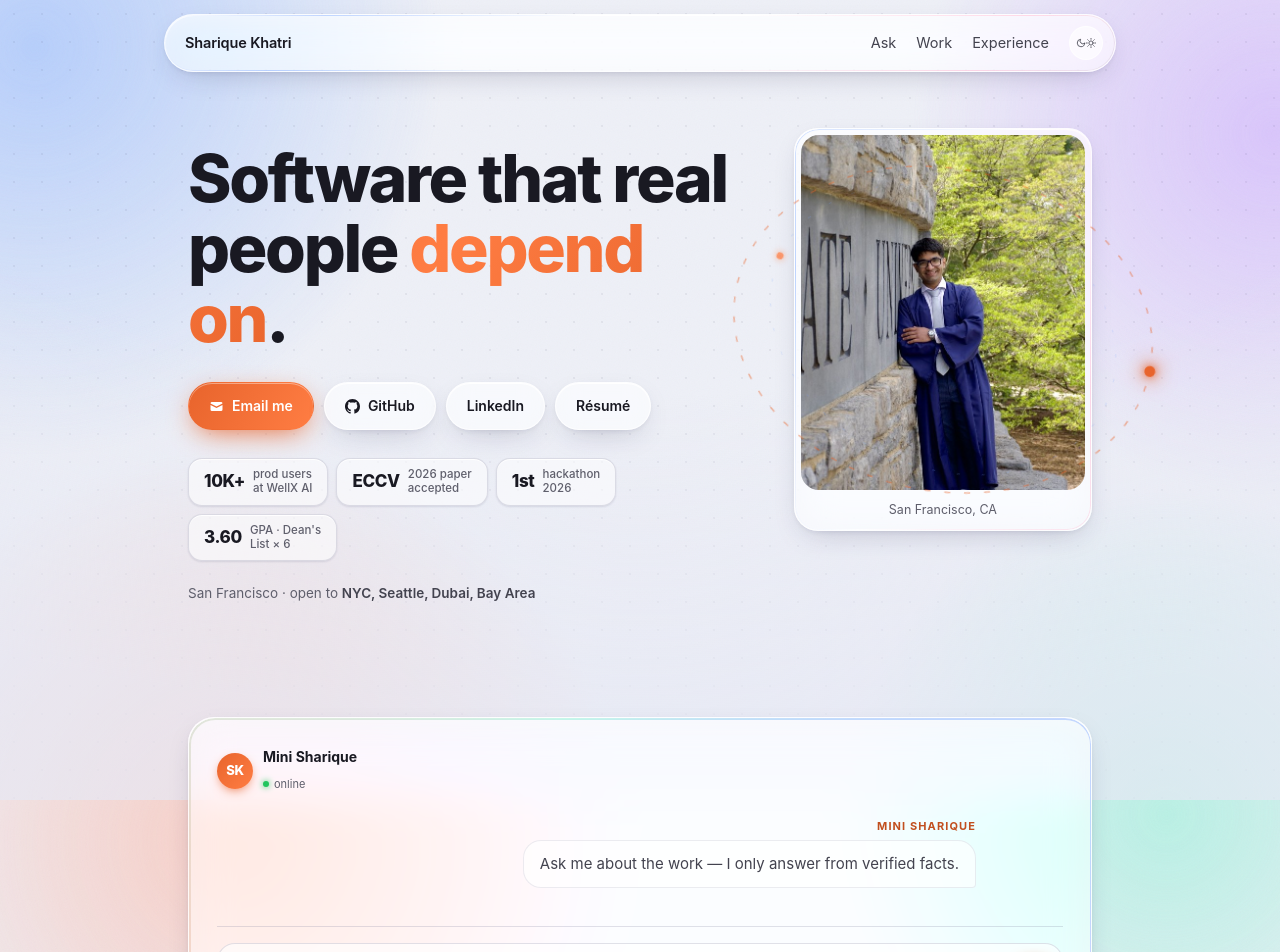
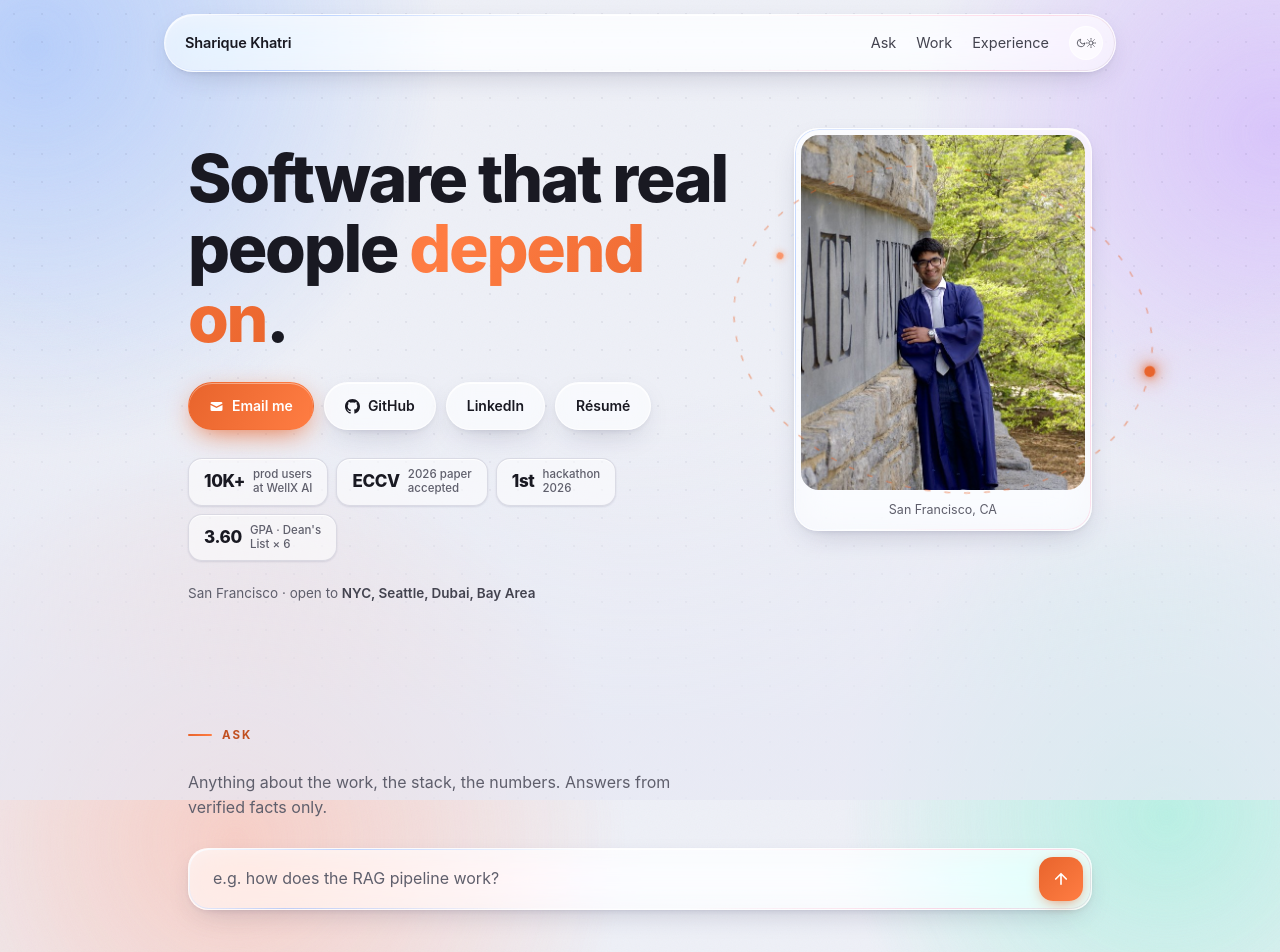
Before and after one commit to sharique2004/Flask-Website, a React (Vite) app in the folder artifacts/portfolio/: page / in a window 1280 px wide. Shown: the top 952 px of the page. Built offline with nearby package versions, Linux system fonts and the light colour scheme.

Commit message:
Refactor AskPanel component and simplify site styling
Replit-Commit-Author: Agent

```diff
--- a/artifacts/portfolio/public/site.css
+++ b/artifacts/portfolio/public/site.css
@@ -546,93 +546,53 @@ h1 .a{
 .pill[data-b=c]{--brand:var(--brand-c)}
 .pill[data-b=next],.pill[data-b=ollama]{--brand:var(--ink)}
 
-/* ============ CHAT CARD ============ */
-.chat{border-radius:26px;padding:28px 28px 22px}
-.chat::before{
-  padding:1.5px;
-  background:conic-gradient(from var(--angle),
-    var(--aurora-1),var(--aurora-2),var(--aurora-3),var(--aurora-4),var(--aurora-1));
-  opacity:.5;animation:spin 10s linear infinite;transition:opacity .3s;
+/* ============ ASK PANEL ============ */
+.ask-section{padding-bottom:8px}
+.ask-sub{
+  font-size:16px;color:var(--ink-3);margin:8px 0 28px;max-width:52ch;line-height:1.55;
 }
-.chat:focus-within::before{
-  opacity:1;animation-duration:3.5s;
-  background:conic-gradient(from var(--angle),
-    var(--accent),var(--aurora-2),var(--accent-2),var(--aurora-1),var(--accent));
+.ask-form{width:100%}
+.ask-bar{
+  display:flex;align-items:center;gap:10px;
+  border-radius:999px;padding:8px 8px 8px 24px;
+  border-radius:20px;
 }
-.chat:focus-within{box-shadow:var(--glass-shadow),0 0 40px -18px var(--accent)}
-
-.chat-header{display:flex;align-items:center;gap:10px;margin-bottom:20px}
-.chat-avatar{
-  width:36px;height:36px;border-radius:50%;flex:none;
-  background:linear-gradient(135deg,var(--accent),var(--accent-2));
-  display:flex;align-items:center;justify-content:center;
-  font-size:13px;font-weight:800;color:#fff;letter-spacing:-0.02em;
-  box-shadow:0 4px 12px -4px var(--accent);
+.ask-bar:focus-within{
+  box-shadow:var(--glass-shadow),0 0 0 3px var(--accent-soft),0 0 28px -10px var(--accent-glow);
+  border-color:color-mix(in srgb,var(--accent) 50%,var(--glass-brd));
 }
-.chat-title{font-size:14px;font-weight:700;color:var(--ink)}
-.chat-online{
-  display:inline-flex;align-items:center;gap:5px;
-  font-size:11px;color:var(--ink-3);
+.ask-bar input{
+  flex:1;background:none;border:0;outline:0;color:var(--ink);
+  caret-color:var(--accent);font:inherit;font-size:16px;min-width:0;
+  padding:6px 0;
 }
-.chat-online::before{
-  content:"";display:block;width:6px;height:6px;border-radius:50%;
-  background:#22c55e;box-shadow:0 0 6px #22c55e;
-}
-
-.chat-log{max-height:400px;overflow-y:auto;font-size:15px;padding:2px 2px 18px}
-.msg{margin-bottom:16px;max-width:80ch}
-.msg .who{font-size:11px;letter-spacing:0.1em;text-transform:uppercase;font-weight:700;color:var(--ink-3);display:block;margin-bottom:5px}
-.msg.me .who{color:var(--accent-deep)}
-
-/* message bubbles */
-.msg.me{display:flex;flex-direction:column;align-items:flex-end}
-.msg.me .txt{
-  background:var(--glass-2);border:1px solid var(--glass-brd-2);
-  border-radius:18px 18px 4px 18px;padding:11px 16px;
-  color:var(--ink-2);
-}
-.msg:not(.me) .txt{
-  display:inline-block;
-  background:var(--accent-soft);border:1px solid color-mix(in srgb,var(--accent) 20%,transparent);
-  border-radius:4px 18px 18px 18px;padding:11px 16px;color:var(--ink);
-}
-.msg.thinking .txt{color:var(--faint)}
-.msg .txt p{margin:0 0 7px}
-.msg .txt p:last-child{margin-bottom:0}
-.msg .txt ul{margin:2px 0 8px;padding-left:18px}
-.msg .txt li{margin:2px 0}
-.msg .txt strong{color:var(--ink);font-weight:700}
-
-.chat-divider{height:1px;background:var(--edge);margin:4px 0 16px;border:none}
-
-.chat-bar{
-  display:flex;gap:10px;align-items:center;border-radius:18px;
-  padding:8px 8px 8px 20px;
-  background:var(--glass-2);border:1px solid var(--input-border);
-  transition:border-color .25s,box-shadow .25s;
-}
-.chat-bar:focus-within{
-  border-color:var(--accent);
-  box-shadow:0 0 0 3px var(--accent-soft),0 0 24px -8px var(--accent-glow);
-}
-.chat-bar input{
-  flex:1;background:none;border:0;outline:0;color:var(--ink);
-  caret-color:var(--accent);font:inherit;font-size:15px;min-width:0;
-}
-.chat-bar input::placeholder{color:var(--ink-3)}
-.chat-send{
-  width:40px;height:40px;flex:none;border-radius:12px;border:0;cursor:pointer;color:#fff;
+.ask-bar input::placeholder{color:var(--ink-3)}
+.ask-send{
+  width:44px;height:44px;flex:none;border-radius:14px;border:0;cursor:pointer;color:#fff;
   display:inline-flex;align-items:center;justify-content:center;
   background:linear-gradient(135deg,var(--accent),var(--accent-2));
-  box-shadow:0 4px 14px -6px var(--accent);
-  transition:box-shadow .25s,filter .25s,transform .2s;
+  box-shadow:0 4px 16px -6px var(--accent);
+  transition:box-shadow .25s,filter .2s,transform .2s;
 }
-.chat-send:hover{transform:scale(1.06);filter:saturate(1.15)}
-.chat-send svg{width:17px;height:17px}
-.chat-bar:focus-within .chat-send{
-  box-shadow:0 0 0 3px var(--accent-soft),0 6px 18px -6px var(--accent);
+.ask-send:hover{transform:scale(1.06);filter:saturate(1.15)}
+.ask-send[aria-busy="true"]{opacity:.7}
+.ask-send svg{width:18px;height:18px}
+
+.ask-answer{
+  margin-top:20px;padding:24px 28px;border-radius:20px;
 }
-.chat-send[aria-busy="true"]{opacity:.6;pointer-events:none}
+.ask-q{
+  font-size:12px;letter-spacing:0.1em;text-transform:uppercase;font-weight:700;
+  color:var(--accent-deep);margin:0 0 14px;
+}
+.ask-body{color:var(--ink-2);font-size:15.5px;line-height:1.65}
+.ask-body p{margin:0 0 8px}
+.ask-body p:last-child{margin-bottom:0}
+.ask-body ul{margin:4px 0 10px;padding-left:20px}
+.ask-body li{margin:3px 0}
+.ask-body strong{color:var(--ink);font-weight:700}
+.ask-loading{color:var(--faint);font-size:15px;margin:0;font-style:italic}
+.ask-thinking{opacity:.7}
 
 /* ============ EXPERIENCE TIMELINE ============ */
 .timeline{
--- a/artifacts/portfolio/src/components/AskPanel.tsx
+++ b/artifacts/portfolio/src/components/AskPanel.tsx
@@ -1,16 +1,8 @@
-import { useState, useRef, useEffect } from "react";
+import { useState, useRef } from "react";
 
 interface HistoryTurn {
   role: "user" | "assistant";
   text: string;
-}
-
-interface Message {
-  who: string;
-  text: string;
-  isMe: boolean;
-  thinking?: boolean;
-  html?: string;
 }
 
 function esc(text: string): string {
@@ -41,38 +33,17 @@ function renderMarkdown(text: string): string {
 }
 
 export function AskPanel() {
-  const [messages, setMessages] = useState<Message[]>([
-    {
-      who: "Mini Sharique",
-      text: "Ask me about the work — I only answer from verified facts.",
-      isMe: true,
-    },
-  ]);
+  const [answer, setAnswer] = useState<{ q: string; html: string } | null>(null);
+  const [thinking, setThinking] = useState(false);
   const [input, setInput] = useState("");
-  const [busy, setBusy] = useState(false);
   const historyRef = useRef<HistoryTurn[]>([]);
-  const logRef = useRef<HTMLDivElement>(null);
-
-  useEffect(() => {
-    if (logRef.current) {
-      logRef.current.scrollTop = logRef.current.scrollHeight;
-    }
-  }, [messages]);
 
   async function ask(question: string) {
-    if (busy || !question.trim()) return;
-    setBusy(true);
+    if (thinking || !question.trim()) return;
     const q = question.trim();
     setInput("");
-
-    const userMsg: Message = { who: "You", text: q, isMe: false };
-    const pendingMsg: Message = {
-      who: "Mini Sharique",
-      text: "Thinking…",
-      isMe: true,
-      thinking: true,
-    };
-    setMessages((prev) => [...prev, userMsg, pendingMsg]);
+    setThinking(true);
+    setAnswer({ q, html: "" }); // show thinking state
 
     try {
       const res = await fetch("/api/ask", {
@@ -88,118 +59,83 @@ export function AskPanel() {
         data.answer ||
         "No answer returned. Email sharique.khatri@gmail.com instead.";
 
-      setMessages((prev) =>
-        prev.map((m, i) =>
-          i === prev.length - 1
-            ? {
-                who: "Mini Sharique",
-                text: reply,
-                isMe: true,
-                html: renderMarkdown(reply),
-              }
-            : m
-        )
-      );
+      setAnswer({ q, html: renderMarkdown(reply) });
       historyRef.current = [
         ...historyRef.current,
         { role: "user", text: q },
         { role: "assistant", text: reply },
       ];
     } catch {
-      setMessages((prev) =>
-        prev.map((m, i) =>
-          i === prev.length - 1
-            ? {
-                who: "Mini Sharique",
-                text: "Something went wrong. Reach out at sharique.khatri@gmail.com.",
-                isMe: true,
-              }
-            : m
-        )
-      );
+      setAnswer({
+        q,
+        html: "<p>Something went wrong. Reach out at sharique.khatri@gmail.com.</p>",
+      });
     } finally {
-      setBusy(false);
+      setThinking(false);
     }
   }
 
   return (
-    <section className="section" id="ask" aria-label="Ask Mini Sharique">
-      <div className="chat glass">
-        {/* header */}
-        <div className="chat-header">
-          <div className="chat-avatar" aria-hidden="true">SK</div>
-          <div>
-            <div className="chat-title">Mini Sharique</div>
-            <span className="chat-online">online</span>
-          </div>
-        </div>
+    <section className="section ask-section" id="ask" aria-label="Ask about the work">
+      <p className="section-label">Ask</p>
+      <p className="ask-sub">
+        Anything about the work, the stack, the numbers. Answers from verified facts only.
+      </p>
 
-        {/* message log */}
-        <div
-          className="chat-log"
-          id="chat-log"
-          role="log"
-          aria-live="polite"
-          ref={logRef}
-        >
-          {messages.map((msg, i) => (
-            <div
-              key={i}
-              className={`msg${msg.isMe ? " me" : ""}${msg.thinking ? " thinking" : ""}`}
-            >
-              <span className="who">{msg.who}</span>
-              {msg.html ? (
-                <div className="txt" dangerouslySetInnerHTML={{ __html: msg.html }} />
-              ) : (
-                <div className="txt">{msg.text}</div>
-              )}
-            </div>
-          ))}
-        </div>
-
-        <hr className="chat-divider" />
-
-        {/* input */}
       <form
-          className="chat-bar-form"
+        className="ask-form"
         onSubmit={(e) => {
           e.preventDefault();
           if (input.trim()) ask(input);
         }}
       >
-          <label className="visually-hidden" htmlFor="chat-q">Your question</label>
-          <div className="chat-bar">
+        <label className="visually-hidden" htmlFor="ask-q">Your question</label>
+        <div className="ask-bar glass">
           <input
-              id="chat-q"
+            id="ask-q"
             name="q"
             type="text"
             maxLength={500}
             autoComplete="off"
-              placeholder="Ask about the work…"
+            placeholder="e.g. how does the RAG pipeline work?"
             value={input}
             onChange={(e) => setInput(e.target.value)}
           />
           <button
             type="submit"
-              className="chat-send"
-              aria-label="Send"
-              aria-busy={busy}
+            className="ask-send"
+            aria-label="Ask"
+            aria-busy={thinking}
           >
-              <svg
-                viewBox="0 0 24 24"
-                fill="none"
-                stroke="currentColor"
-                strokeWidth={2.4}
-                strokeLinecap="round"
-                strokeLinejoin="round"
-                aria-hidden="true"
-              >
+            {thinking ? (
+              <svg viewBox="0 0 24 24" fill="none" aria-hidden="true">
+                <circle cx="12" cy="12" r="10" stroke="currentColor" strokeWidth="2" opacity=".25"/>
+                <path d="M12 2a10 10 0 0 1 10 10" stroke="currentColor" strokeWidth="2" strokeLinecap="round">
+                  <animateTransform attributeName="transform" type="rotate" from="0 12 12" to="360 12 12" dur=".8s" repeatCount="indefinite"/>
+                </path>
+              </svg>
+            ) : (
+              <svg viewBox="0 0 24 24" fill="none" stroke="currentColor" strokeWidth={2.2} strokeLinecap="round" strokeLinejoin="round" aria-hidden="true">
                 <path d="M12 19V5M5 12l7-7 7 7" />
               </svg>
+            )}
           </button>
         </div>
       </form>
+
+      {answer && (
+        <div className={`ask-answer fx rv in${thinking ? " ask-thinking" : ""}`} aria-live="polite">
+          <p className="ask-q">{answer.q}</p>
+          {thinking ? (
+            <p className="ask-loading">Thinking…</p>
+          ) : (
+            <div
+              className="ask-body"
+              dangerouslySetInnerHTML={{ __html: answer.html }}
+            />
+          )}
         </div>
+      )}
     </section>
   );
 }
```
Lines whose indentation alone changed are shown as unchanged.
